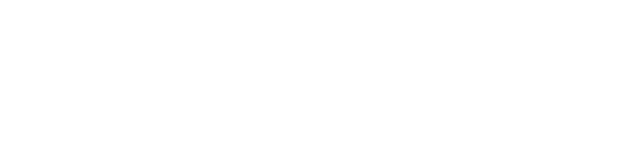
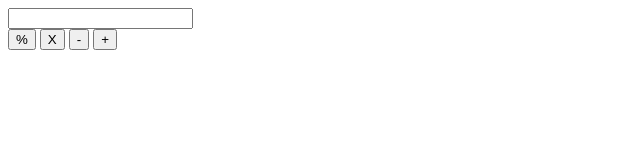
Before and after one commit to MHOAKEY/JS-Calc, a plain HTML site: page index.html in a window 1280 px wide. Shown: the whole page, without its empty margins (0-640 px from the left). Drawn offline with Linux system fonts and the light colour scheme.

Commit message:
Added first div for operators.

```diff
--- a/index.html
+++ b/index.html
@@ -9,7 +9,15 @@
 </head>
 
 <body>
-
+    <div>
+        <input type="text" id="input" />
+    </div>
+    <div>
+        <button id="Divide">%</button>
+        <button id="Multiply">X</button>
+        <button id="Subtract">-</button>
+        <button id="Addition">+</button>
+    </div>
 </body>
 <footer>
     <script>src = "calc.js"</script>
```
